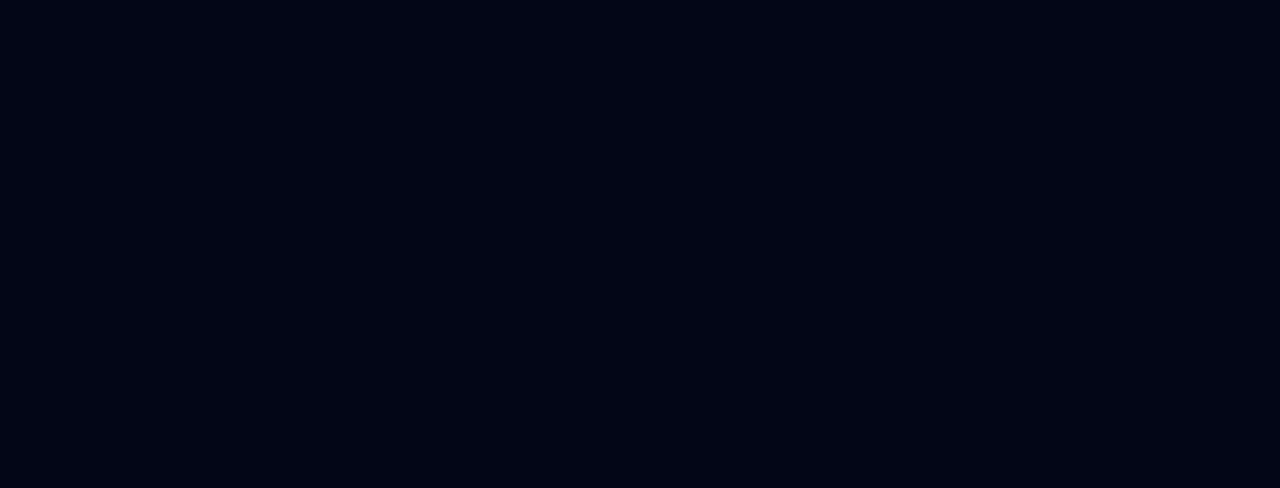
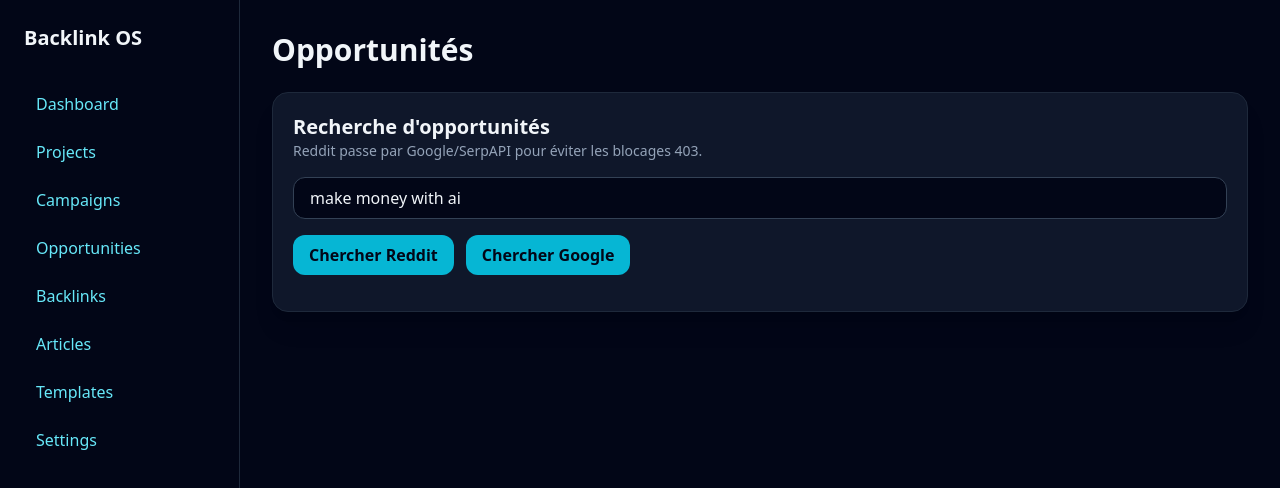
Before and after one commit to Tito2912/Backlinks-Generator, a Next.js app: page / in a window 1280 px wide. Before the commit this address had no page. Shown: the top 488 px of the page. Built offline with nearby package versions, Linux system fonts and the light colour scheme.

Commit message:
fix json + generate reply

```diff
--- a/app/api/generate-reply/route.ts
+++ b/app/api/generate-reply/route.ts
@@ -1,7 +1,54 @@
-import { NextResponse } from "next/server";
-import { generateBacklinkReply } from "@/lib/openai";
+import OpenAI from "openai";
+
+const openai = new OpenAI({
+  apiKey: process.env.OPENAI_API_KEY,
+});
+
 export async function POST(req: Request) {
-  const body = await req.json();
-  const reply = await generateBacklinkReply(body);
-  return NextResponse.json({ reply });
+  try {
+    const body = await req.json();
+    const { title, link } = body;
+
+    if (!title || !link) {
+      return new Response(
+        JSON.stringify({ error: "Missing title or link" }),
+        { status: 400 }
+      );
+    }
+
+    const completion = await openai.chat.completions.create({
+      model: "gpt-4.1-mini",
+      messages: [
+        {
+          role: "user",
+          content: `Write a helpful Reddit reply for this topic: ${title}.
+Include this link naturally: ${link}.
+Tone: human, helpful, not spammy.`,
+        },
+      ],
+    });
+
+    const reply = completion.choices?.[0]?.message?.content || "";
+
+    return new Response(
+      JSON.stringify({ reply }),
+      {
+        status: 200,
+        headers: { "Content-Type": "application/json" },
+      }
+    );
+  } catch (error: any) {
+    console.error("OpenAI error:", error);
+
+    return new Response(
+      JSON.stringify({
+        error: "Failed to generate reply",
+        details: error.message,
+      }),
+      {
+        status: 500,
+        headers: { "Content-Type": "application/json" },
+      }
+    );
+  }
 }
--- a/app/page.tsx
+++ b/app/page.tsx
@@ -1,2 +1,270 @@
-import { redirect } from "next/navigation";
-export default function Home() { redirect("/dashboard"); }
+"use client";
+
+import { useState } from "react";
+
+type Item = {
+  source: string;
+  title: string;
+  url: string;
+  snippet?: string;
+  opportunity_score?: number;
+};
+
+function suggestLink(query: string) {
+  const slug = query
+    .toLowerCase()
+    .trim()
+    .replace(/[^a-z0-9\s-]/g, "")
+    .replace(/\s+/g, "-");
+
+  return `https://oryvalo.com/${slug}`;
+}
+
+async function safeJson(res: Response) {
+  const text = await res.text();
+
+  if (!text) {
+    throw new Error("Réponse API vide");
+  }
+
+  try {
+    return JSON.parse(text);
+  } catch {
+    throw new Error(text);
+  }
+}
+
+export default function OpportunitiesPage() {
+  const [query, setQuery] = useState("make money with ai");
+  const [items, setItems] = useState<Item[]>([]);
+  const [loading, setLoading] = useState(false);
+  const [error, setError] = useState("");
+
+  async function run(source: "reddit" | "google") {
+    try {
+      setLoading(true);
+      setError("");
+
+      const finalQuery =
+        source === "reddit" ? `site:reddit.com ${query}` : query;
+
+      const res = await fetch(`/api/search/${source}`, {
+        method: "POST",
+        headers: {
+          "Content-Type": "application/json",
+        },
+        body: JSON.stringify({ query: finalQuery }),
+      });
+
+      const json = await safeJson(res);
+
+      if (!res.ok) {
+        throw new Error(json.error || "Erreur API");
+      }
+
+      setItems(json.data || []);
+    } catch (err: any) {
+      setError(err.message || "Erreur inconnue");
+    } finally {
+      setLoading(false);
+    }
+  }
+
+  const bestScore =
+    items.length > 0
+      ? Math.max(...items.map((i) => i.opportunity_score || 0))
+      : null;
+
+  return (
+    <div className="space-y-6">
+      <h1 className="text-3xl font-bold">Opportunités</h1>
+
+      <div className="card space-y-4">
+        <div className="flex items-center justify-between gap-4">
+          <div>
+            <h2 className="text-xl font-bold">Recherche d'opportunités</h2>
+            <p className="text-sm text-slate-400">
+              Reddit passe par Google/SerpAPI pour éviter les blocages 403.
+            </p>
+          </div>
+
+          {bestScore !== null && (
+            <span className="badge">Meilleure opportunité : {bestScore}/100</span>
+          )}
+        </div>
+
+        <input
+          className="input"
+          value={query}
+          onChange={(e) => setQuery(e.target.value)}
+          placeholder="ex: make money with ai"
+        />
+
+        <div className="flex gap-3">
+          <button className="btn" onClick={() => run("reddit")} disabled={loading}>
+            Chercher Reddit
+          </button>
+
+          <button className="btn" onClick={() => run("google")} disabled={loading}>
+            Chercher Google
+          </button>
+        </div>
+
+        {loading && <p className="text-slate-400">Recherche...</p>}
+
+        {error && <p className="text-red-400">{error}</p>}
+
+        <div className="space-y-4">
+          {items
+            .sort((a, b) => (b.opportunity_score || 0) - (a.opportunity_score || 0))
+            .map((item) => (
+              <OpportunityCard
+                key={item.url}
+                item={item}
+                suggestedLink={suggestLink(query)}
+              />
+            ))}
+        </div>
+      </div>
+    </div>
+  );
+}
+
+function OpportunityCard({
+  item,
+  suggestedLink,
+}: {
+  item: Item;
+  suggestedLink: string;
+}) {
+  const [targetArticleUrl, setTargetArticleUrl] = useState(suggestedLink);
+  const [reply, setReply] = useState("");
+  const [loading, setLoading] = useState(false);
+  const [error, setError] = useState("");
+
+  async function generateReply() {
+    try {
+      setLoading(true);
+      setError("");
+      setReply("");
+
+      const res = await fetch("/api/generate-reply", {
+        method: "POST",
+        headers: {
+          "Content-Type": "application/json",
+        },
+        body: JSON.stringify({
+          platform: item.source,
+          opportunityTitle: item.title,
+          opportunityUrl: item.url,
+          targetArticleUrl,
+        }),
+      });
+
+      const json = await safeJson(res);
+
+      if (!res.ok) {
+        throw new Error(json.error || json.details || "Erreur génération");
+      }
+
+      setReply(json.reply || "");
+    } catch (err: any) {
+      setError(err.message || "Erreur génération");
+    } finally {
+      setLoading(false);
+    }
+  }
+
+  async function copyReply() {
+    if (!reply) return;
+    await navigator.clipboard.writeText(reply);
+  }
+
+  async function copyAndOpen() {
+    if (reply) {
+      await navigator.clipboard.writeText(reply);
+    }
+    window.open(item.url, "_blank");
+  }
+
+  return (
+    <div className="rounded-xl border border-slate-800 p-4 space-y-3">
+      <div className="flex justify-between gap-4">
+        <a
+          href={item.url}
+          target="_blank"
+          rel="noreferrer"
+          className="font-semibold"
+        >
+          {item.title}
+        </a>
+
+        <span className="badge">Score {item.opportunity_score || 0}</span>
+      </div>
+
+      <p className="text-sm text-slate-400">
+        {item.source}
+        {item.snippet ? ` — ${item.snippet}` : ""}
+      </p>
+
+      <div className="rounded-xl border border-slate-800 p-3">
+        <div className="flex items-center justify-between gap-3">
+          <div>
+            <p className="text-sm font-semibold text-cyan-300">
+              Lien suggéré automatiquement
+            </p>
+            <p className="text-xs text-slate-400">
+              Basé sur le mot-clé recherché
+            </p>
+          </div>
+
+          <button
+            className="btn"
+            onClick={() => setTargetArticleUrl(suggestedLink)}
+          >
+            Utiliser ce lien
+          </button>
+        </div>
+      </div>
+
+      <input
+        className="input"
+        value={targetArticleUrl}
+        onChange={(e) => setTargetArticleUrl(e.target.value)}
+        placeholder="URL de ton article à linker"
+      />
+
+      <div className="flex flex-wrap gap-3">
+        <button className="btn" onClick={generateReply} disabled={loading}>
+          {loading ? "Génération..." : "Générer réponse"}
+        </button>
+
+        <button className="btn" onClick={() => window.open(item.url, "_blank")}>
+          Ouvrir opportunité
+        </button>
+
+        {reply && (
+          <>
+            <button className="btn" onClick={copyReply}>
+              Copier réponse
+            </button>
+
+            <button className="btn" onClick={copyAndOpen}>
+              Copier + ouvrir
+            </button>
+          </>
+        )}
+      </div>
+
+      {error && <p className="text-red-400 text-sm">{error}</p>}
+
+      {reply && (
+        <textarea
+          className="input min-h-40"
+          value={reply}
+          onChange={(e) => setReply(e.target.value)}
+        />
+      )}
+    </div>
+  );
+}
```
